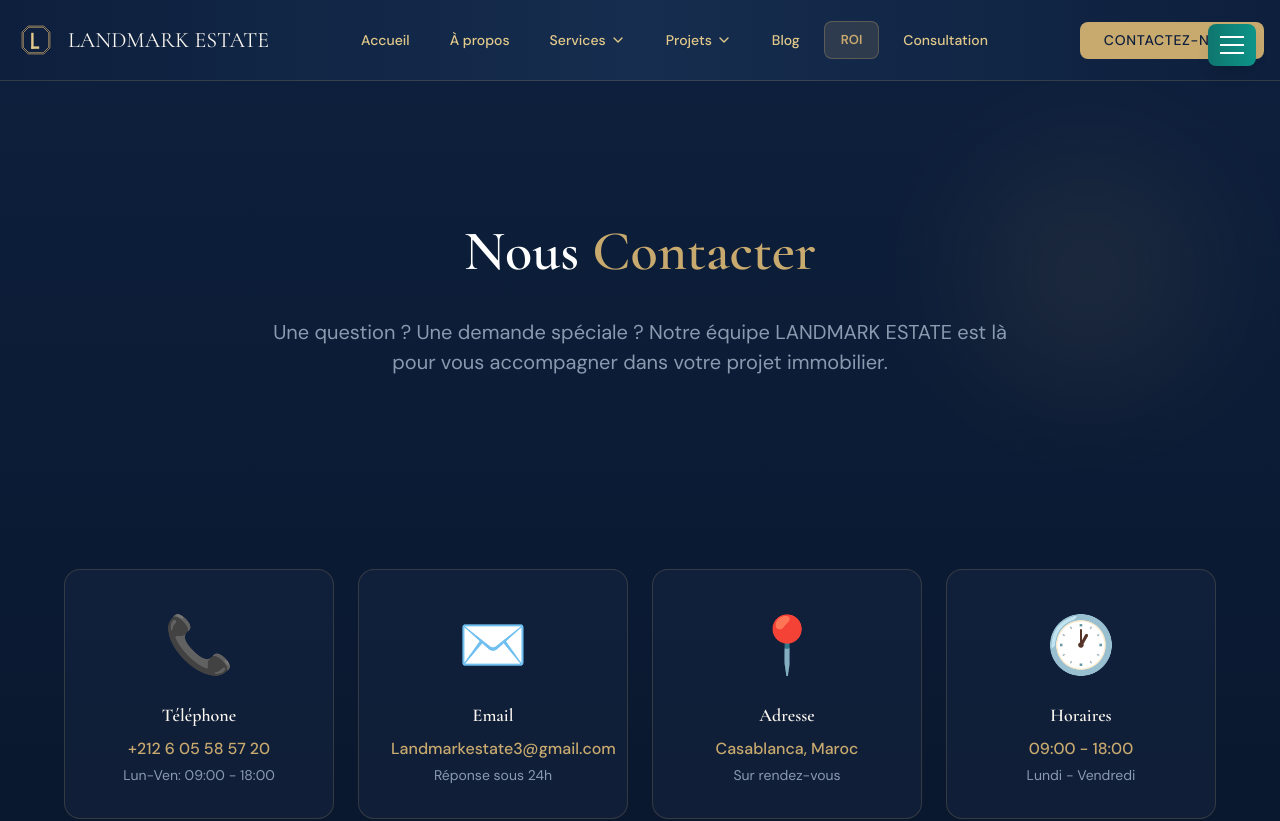
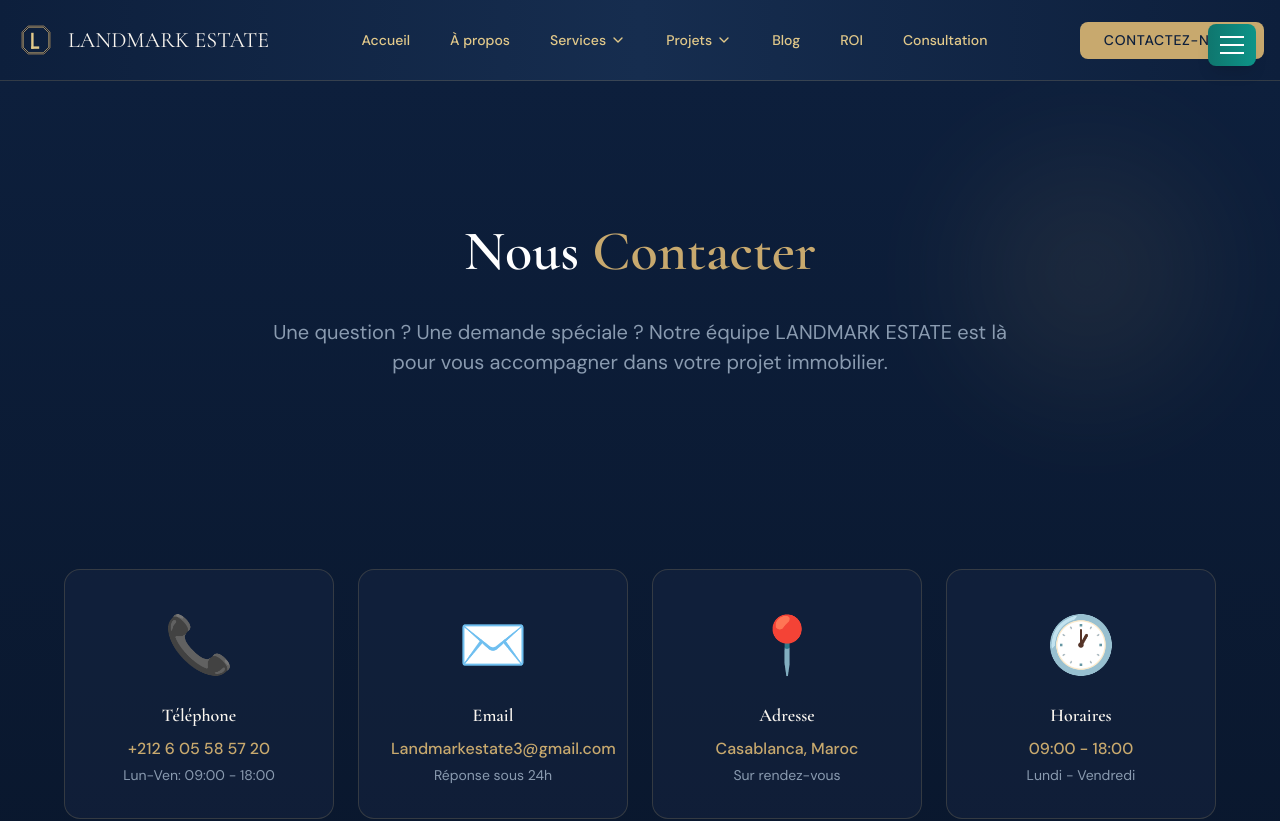
Before and after one commit to SIDKUMAMINE/Immobilier-projet, a Next.js app in the folder sabbar-frontend/: page /contact in a window 1280 px wide. Shown: the top 821 px of the page. Built offline with nearby package versions, Linux system fonts and the light colour scheme.

Commit message:
ROI sans cadres

```diff
--- a/sabbar-frontend/components/PublicNavbar.tsx
+++ b/sabbar-frontend/components/PublicNavbar.tsx
@@ -10,7 +10,6 @@ export default function PublicNavbarClient() {
   const pathname = usePathname();
   const [openDropdown, setOpenDropdown] = useState<string | null>(null);
 
-  // ✅ Cacher complètement la navbar sur les pages admin
   const isAdminPage = pathname?.startsWith('/dashboard');
 
   if (isAdminPage) {
@@ -27,7 +26,7 @@ export default function PublicNavbarClient() {
     >
       <div className="max-w-7xl mx-auto px-4">
         <div className="flex justify-between items-center h-20">
-          {/* Logo avec texte */}
+          {/* Logo */}
           <Link
             href="/"
             className="flex items-center gap-3 font-bold transition-colors hover:text-[#C8A96E]"
@@ -44,6 +43,7 @@ export default function PublicNavbarClient() {
 
           {/* Desktop Menu */}
           <div className="hidden md:flex items-center gap-2">
+
             {/* Accueil */}
             <Link
               href="/"
@@ -284,30 +284,25 @@ export default function PublicNavbarClient() {
               Blog
             </Link>
 
-            {/*  Calculateur ROI - NOUVEAU */}
+            {/* ROI - sans cadre, style normal */}
             <Link
               href="/calculateur-roi"
-              className="px-4 py-2 transition-colors rounded-lg flex items-center gap-1.5"
+              className="px-4 py-2 transition-colors rounded-lg"
               style={{
                 fontFamily: "'DM Sans', system-ui, sans-serif",
-                fontSize: '13px',
-                fontWeight: 600,
-                color: '#C8A96E',
-                backgroundColor: 'rgba(200, 169, 110, 0.15)',
-                border: '1px solid rgba(200, 169, 110, 0.3)',
+                fontSize: '14px',
+                fontWeight: 500,
+                color: '#E2C98A',
               }}
               onMouseEnter={(e) => {
-                e.currentTarget.style.color = '#F9F5EF';
-                e.currentTarget.style.backgroundColor = 'rgba(200, 169, 110, 0.25)';
-                e.currentTarget.style.boxShadow = '0 4px 12px rgba(200, 169, 110, 0.2)';
+                e.currentTarget.style.color = '#C8A96E';
+                e.currentTarget.style.backgroundColor = 'rgba(200, 169, 110, 0.1)';
               }}
               onMouseLeave={(e) => {
-                e.currentTarget.style.color = '#C8A96E';
-                e.currentTarget.style.backgroundColor = 'rgba(200, 169, 110, 0.15)';
-                e.currentTarget.style.boxShadow = 'none';
+                e.currentTarget.style.color = '#E2C98A';
+                e.currentTarget.style.backgroundColor = 'transparent';
               }}
             >
-
               ROI
             </Link>
 
@@ -359,7 +354,7 @@ export default function PublicNavbarClient() {
             Contactez-nous
           </Link>
 
-          {/* Mobile Hamburger - Hidden on desktop */}
+          {/* Mobile Hamburger */}
           <button
             className="md:hidden p-2 rounded-lg"
             style={{
```
